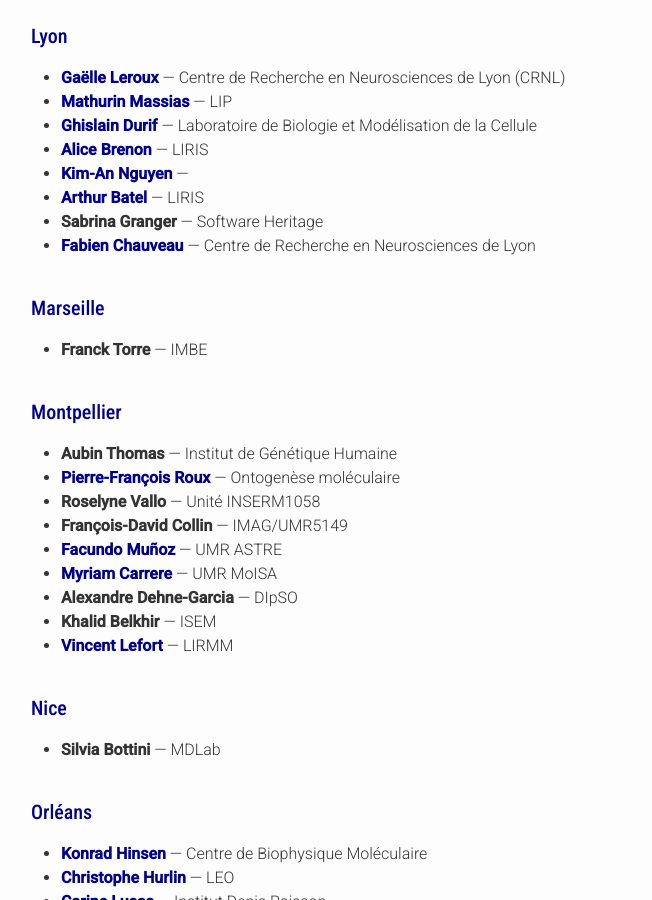
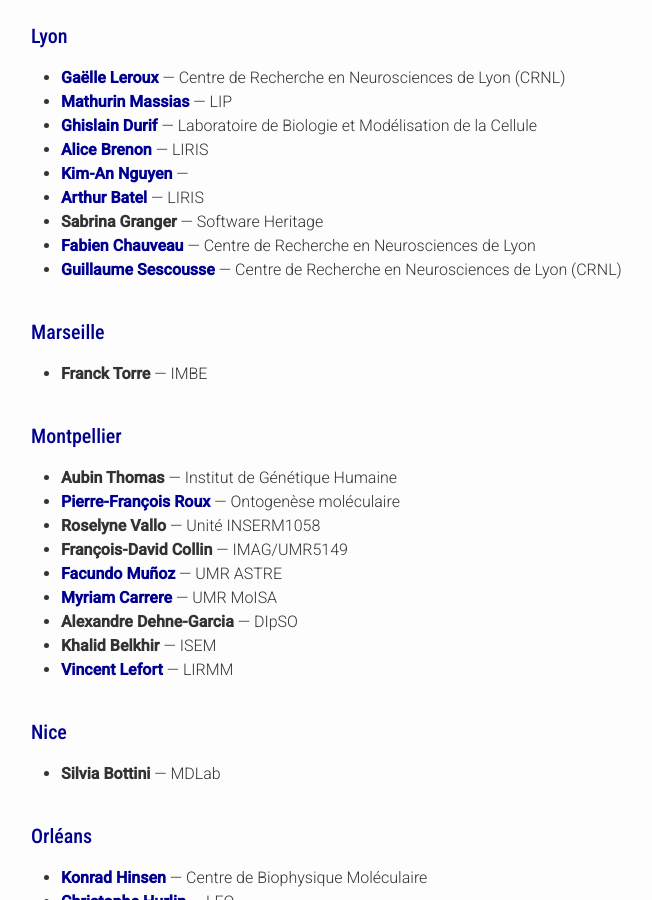
Before and after one commit to FR-RN/FR-RN, a Jekyll site: the page built from community.md, in a window 1280 px wide and 900 px high, scrolled down 2066 px. Shown: the whole window, without its empty margins (239-891 px from the left). Built offline with Jekyll 4.4.1, drawn with Linux system fonts in a browser that asks for light colours; some web fonts are replaced.

Commit message:
Added Guillaume Sescousse

```diff
--- a/_data/members.yaml
+++ b/_data/members.yaml
@@ -442,3 +442,7 @@
   url:
   city: Strasbourg
   lab: IPHC IN2P3
+- name: Guillaume Sescousse
+  url: https://guillaumesescousse.wordpress.com/
+  lab: Centre de Recherche en Neurosciences de Lyon (CRNL)
+  city: Lyon
```
